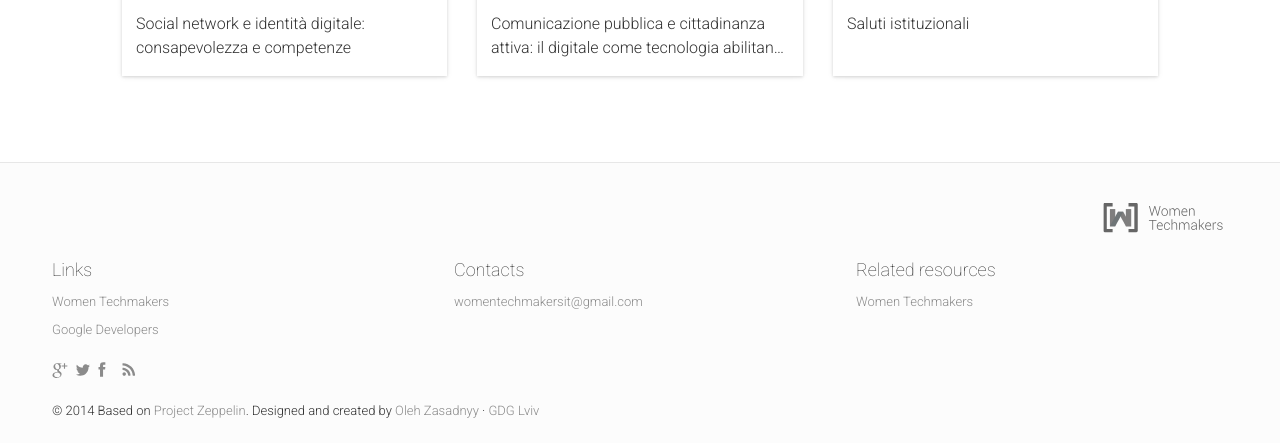
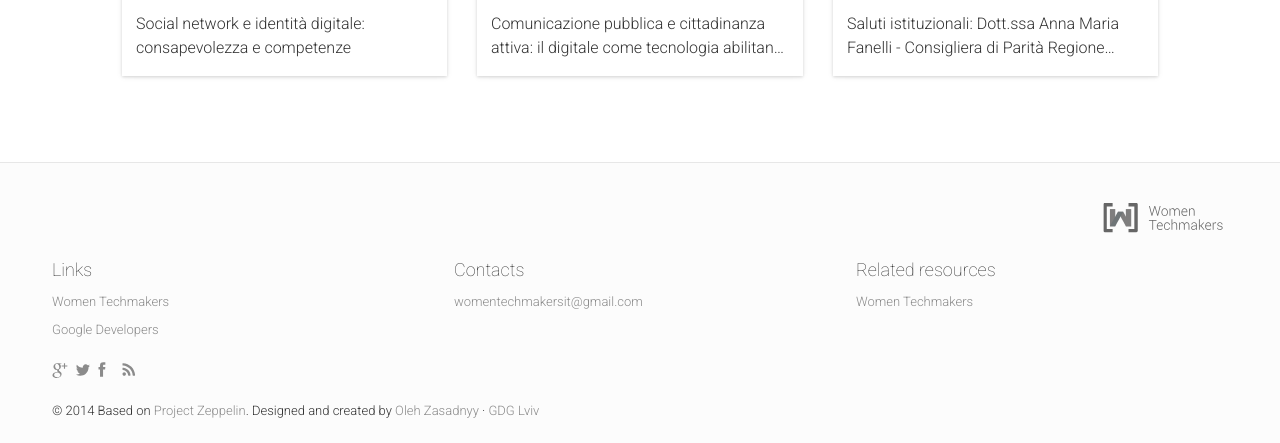
Before and after one commit to gdgbari/wtm2016, a Jekyll site: the page built from speakers.html, in a window 1280 px wide and 900 px high, scrolled down 816 px, cut to the strip 457-900 px from the top of the window. Built offline with Jekyll 4.4.1, drawn with Linux system fonts in a browser that asks for light colours; nearby versions of some CDN libraries; comment, search, counter and statistics services are not loaded.

Commit message:
Update sessions.yml

```diff
--- a/_data/sessions.yml
+++ b/_data/sessions.yml
@@ -1,6 +1,6 @@
 -
   id: 307
-  title: "Saluti istituzionali"
+  title: "Saluti istituzionali: Dott.ssa Anna Maria Fanelli - Consigliera di Parità Regione Basilicata"
   description: "Dott.ssa Anna Maria Fanelli - Consigliera di Parità Regione Basilicata"
   subtype: presentation
   speakers: [1]
```
